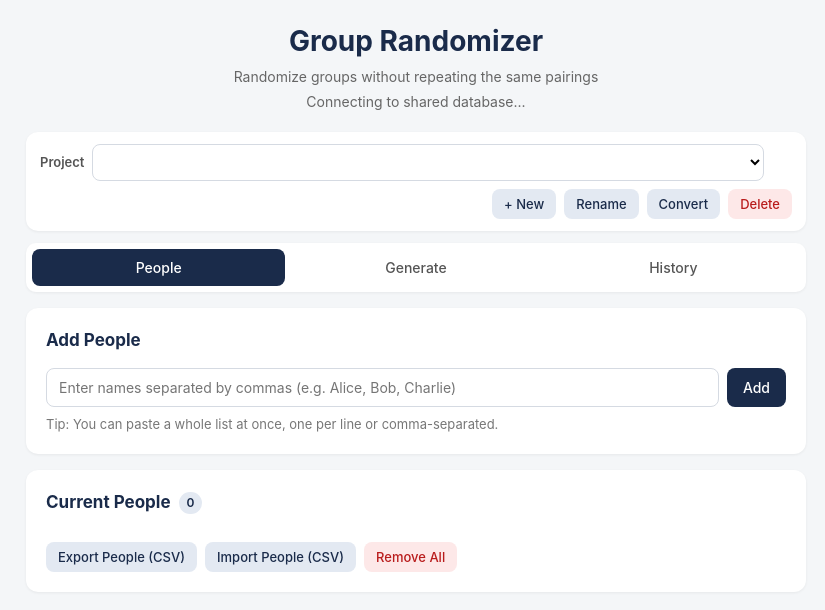
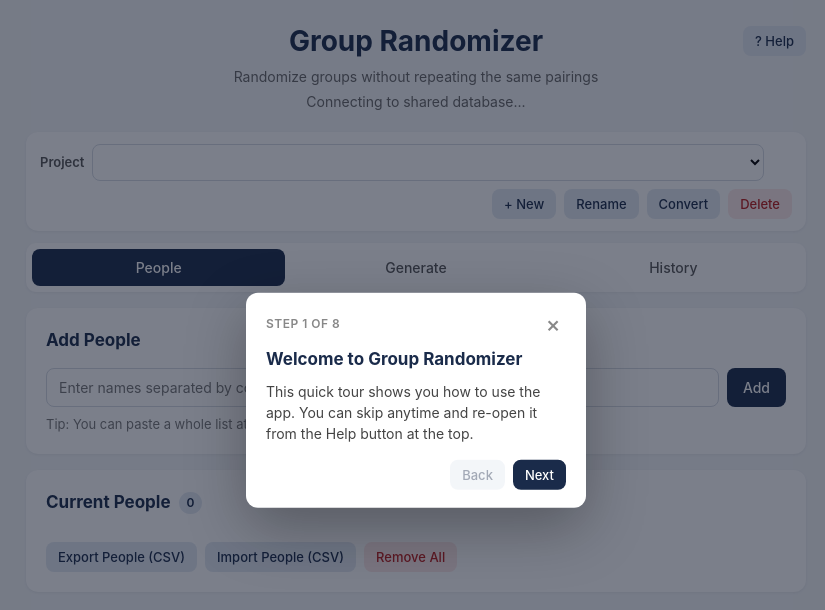
Before and after one commit to p3arlk/cc-group-randomizer, a plain HTML site: page index.html in a window 1280 px wide. Shown: the whole page, without its empty margins (224-1049 px from the left). Drawn offline with Linux system fonts and the light colour scheme; no server answers.

Commit message:
Implement tutorial overlay and help button
Added a tutorial overlay with navigation buttons and a help button in the header.

```diff
--- a/index.html
+++ b/index.html
@@ -9,7 +9,10 @@
 <body>
 <div class="container">
   <header>
-    <h1>Group Randomizer</h1>
+    <div class="header-top">
+      <h1>Group Randomizer</h1>
+      <button id="help-btn" class="secondary small" title="Show tutorial">? Help</button>
+    </div>
     <p class="subtitle">Randomize groups without repeating the same pairings</p>
     <p id="sync-status" class="subtitle">Connecting to shared database...</p>
   </header>
@@ -115,6 +118,24 @@
   </section>
 </div>
 
+<!-- TUTORIAL OVERLAY -->
+<div id="tutorial-overlay" class="tutorial-overlay hidden">
+  <div class="tutorial-backdrop"></div>
+  <div id="tutorial-highlight" class="tutorial-highlight hidden"></div>
+  <div class="tutorial-box">
+    <div class="tutorial-header">
+      <span id="tutorial-step">Step 1 of 8</span>
+      <button id="tutorial-skip" class="tutorial-skip" title="Skip tutorial">×</button>
+    </div>
+    <h3 id="tutorial-title">Welcome</h3>
+    <p id="tutorial-text">Let's take a quick tour of the app.</p>
+    <div class="tutorial-footer">
+      <button id="tutorial-back" class="secondary small">Back</button>
+      <button id="tutorial-next" class="primary small">Next</button>
+    </div>
+  </div>
+</div>
+
 <script type="module" src="script.js"></script>
 </body>
 </html>
```
